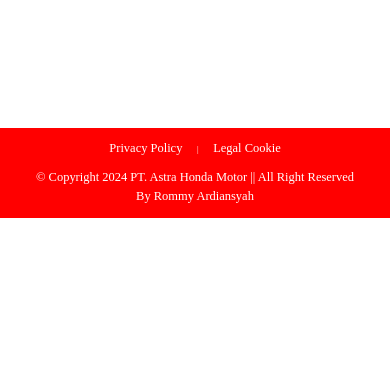
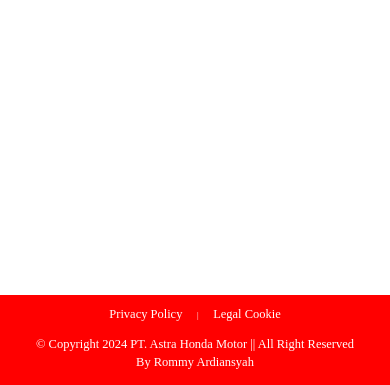
Before and after one commit to LuxiousOfficial/PT_Astra_Honda_Motor, a plain HTML site: page index.html in a window 390 px wide. Shown: the part 3487-3872 px from the top of the page. Drawn offline with nearby package versions, Linux system fonts and the light colour scheme.

Commit message:
style.css

```diff
--- a/css/style.css
+++ b/css/style.css
@@ -1055,9 +1055,4 @@ footer p {
 		height: 15px;
 		width: 15px;
 	}
-
-	footer {
-		margin-top: -30rem;
-	}
-
 }
```
